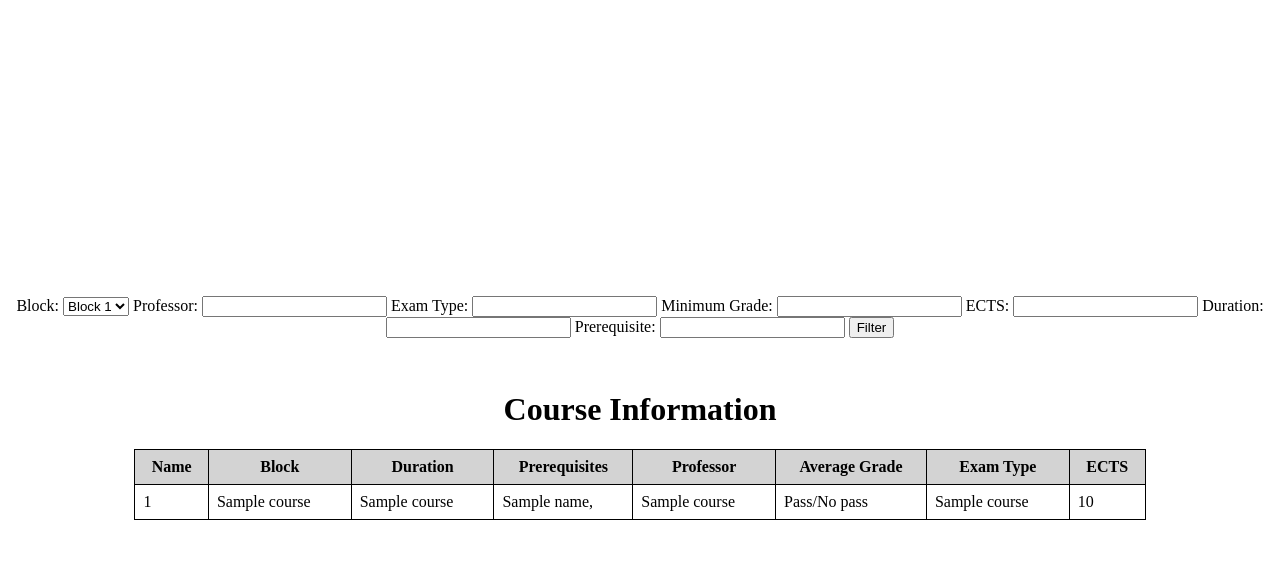
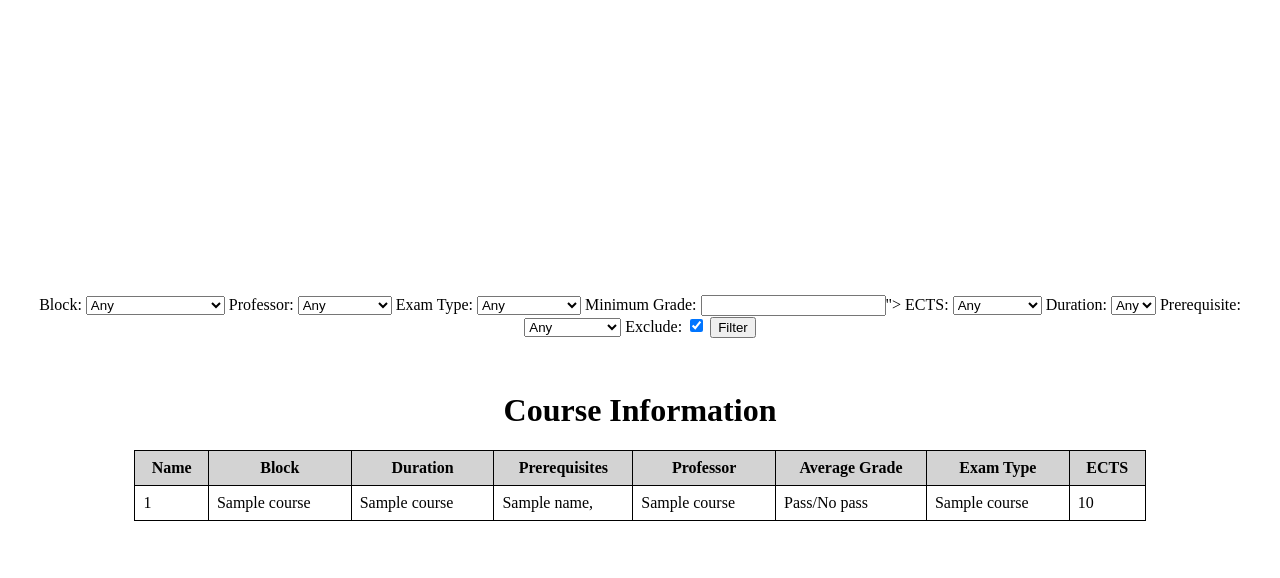
Before and after one commit to Seisision/DIS-project-2023-Group73, a Flask app: template Course_Finder/templates/home.html in a window 1280 px wide. Shown: the top 578 px of the page. Run offline with Flask 3, Linux system fonts and the light colour scheme; the template is opened without the code that fills it: most values are stand-ins (such as "Sample title", 1, 10 or a date in 2020); form fields are guessed from the names that the template uses; some libraries are stand-ins or nearby versions.

Commit message:
filtering fixes and filterform template additions
changes to the filterform:
added input sumbmit
added persistent dropdowns for the relevant fields relating to courses (or input field in avg grades case)
added a checkbox for the prereqs to exclude prerequisite if checked
moved some comments for clarity

code changes:
added code to fetch the relevant fields from the database
refactored the filter selections to match the form and fetch changes
(now it actually works instead of crashing)
logic for reversing the prerequisite course filter added
added a check for "none" to allow for blank filter selection

```diff
--- a/Course_Finder/app.py
+++ b/Course_Finder/app.py
@@ -33,6 +33,30 @@
     conn = get_db_conn()
     curs = conn.cursor()
 
+    # Fetch blocks
+    curs.execute("SELECT DISTINCT number FROM Block ORDER BY number")
+    blocks = [record[0] for record in curs.fetchall()]
+
+    # Fetch professors
+    curs.execute("SELECT DISTINCT name FROM Professor ORDER BY name")
+    professor = [record[0] for record in curs.fetchall()]
+
+    # Fetch exam types
+    curs.execute("SELECT DISTINCT name FROM ExamType ORDER BY name")
+    exam_type = [record[0] for record in curs.fetchall()]
+
+    # fetch ects
+    curs.execute("SELECT DISTINCT ECTS FROM Course ORDER BY ECTS")
+    ects = [record[0] for record in curs.fetchall()]
+
+    # fetch prerequisites
+    curs.execute("SELECT DISTINCT name FROM Course ORDER BY name")
+    prerequisites = [record[0] for record in curs.fetchall()]
+
+    # fetch duration
+    curs.execute("SELECT DISTINCT duration FROM Course ORDER BY duration")
+    duration = [record[0] for record in curs.fetchall()]
+
     # Join tables to fetch course data
     query = """
         SELECT c.name, b.number AS block, c.duration, array_agg(pr.name) AS prerequisites, p.name AS professor, cr.average_grade, et.name AS exam_type, c.ECTS
@@ -46,15 +70,13 @@
         LEFT JOIN ExamType et ON et.id = cet.exam_type_id
         LEFT JOIN CourseBlock cb ON cb.course_id = c.id
         LEFT JOIN Block b ON b.number = cb.block_number
-        GROUP BY c.id, b.number, p.name, cr.average_grade, et.name
     """
-
+    # Handle filtering form submission
+    # Retrieve filtering criteria from the request object
+    # Construct the SQL query with the filtering conditions
+    # Execute the query and fetch the filtered data
+    # Assign the filtered data to a variable for rendering
     if request.method == 'POST':
-        # Handle filtering form submission
-        # Retrieve filtering criteria from the request object
-        # Construct the SQL query with the filtering conditions
-        # Execute the query and fetch the filtered data
-        # Assign the filtered data to a variable for rendering
         selected_block = request.form.get('block')
         selected_professor = request.form.get('professor')
         selected_exam_type = request.form.get('exam_type')
@@ -62,24 +84,51 @@
         selected_ects = request.form.get('ects')
         selected_duration = request.form.get('duration')
         selected_prerequisite = request.form.get('prerequisite')
+        exclude_prerequisite = 'exclude_prerequisite' in request.form
 
-        if selected_block:
-            query += f" AND b.number = {selected_block}"
-        if selected_professor:
-            query += f" AND p.name = '{selected_professor}'"
-        if selected_exam_type:
-            query += f" AND et.name = '{selected_exam_type}'"
+
+        query_conditions = []
+        if selected_block and selected_block != 'None':
+            query_conditions.append(f"b.number = {selected_block}")
+
+        if selected_professor and selected_professor != 'None':
+            query_conditions.append(f"p.name = '{selected_professor}'")
+
+        if selected_exam_type and selected_exam_type != 'None':
+            query_conditions.append(f"et.name = '{selected_exam_type}'")
+
         if selected_grade:
-            query += f" AND cr.average_grade >= {selected_grade}"
-        if selected_ects:
-            query += f" AND c.ECTS = {selected_ects}"
-        if selected_duration:
-            query += f" AND c.duration = {selected_duration}"
-        if selected_prerequisite:
-            query += f" AND pr.name = '{selected_prerequisite}'"
+            query_conditions.append(f"cr.average_grade >= {selected_grade}")
+
+        if selected_ects and selected_ects != 'None':
+            query_conditions.append(f"c.ECTS = {selected_ects}")
+
+        if selected_duration and selected_duration != 'None':
+            query_conditions.append(f"c.duration = {selected_duration}")
+
+        prerequisite_condition = ""
+        if selected_prerequisite and selected_prerequisite != 'None':
+            prerequisite_condition = """
+            EXISTS (
+                SELECT 1
+                FROM CoursePrerequisite cp
+                JOIN Course pr ON cp.prerequisite_course_id = pr.id
+                WHERE cp.course_id = c.id AND pr.name = '%s'
+            )
+            """ % selected_prerequisite
+            if exclude_prerequisite:
+                prerequisite_condition = "NOT " + prerequisite_condition
+            query_conditions.append(prerequisite_condition)
+
+    if query_conditions:
+        query += " WHERE " + " AND ".join(query_conditions)
+
+    query += """
+        GROUP BY c.id, b.number, p.name, cr.average_grade, et.name
+    """
 
     curs.execute(query)
     data = curs.fetchall()
     conn.close()
 
-    return render_template('home.html', data=data)
+    return render_template('home.html', data=data, blocks=blocks, professors=professor, exam_types=exam_type, ects=ects, durations=duration, prerequisites=prerequisites, form=request.form)
--- a/Course_Finder/templates/home.html
+++ b/Course_Finder/templates/home.html
@@ -45,30 +45,82 @@
     <div class="filterForm">
         <form method="POST">
             <label for="block">Block:</label>
-            <select name="block" id=block>
-                <option value="1">Block 1</option>
-                <option value="2">Block 2</option>
-                <option value="3">Block 3</option>
-                <option value="4">Block 4</option>
+            <select name="block" id="block">
+                <option value="">Any</option>
+                {% for block in blocks %}
+                    {% if block|string == request.form.get('block') %}
+                        <option value="{{ block }}" selected>Block {{ block }}</option>
+                    {% else %}
+                        <option value="{{ block }}">Block {{ block }}</option>
+                    {% endif %}
+                {% endfor %}
             </select>
 
             <label for="professor">Professor:</label>
-            <input type="text" id="professor" name="professor">
+            <select name="professor" id="professor">
+                <option value="">Any</option>
+                {% for prof in professors %}
+                    {% if prof|string == request.form.get('professor') %}
+                        <option value="{{ prof }}" selected>{{ prof }}</option>
+                    {% else %}
+                        <option value="{{ prof }}">{{ prof }}</option>
+                    {% endif %}
+                {% endfor %}
+            </select>
 
             <label for="exam_type">Exam Type:</label>
-            <input type="text" id="exam_type" name="exam_type">
+            <select name="exam_type" id="exam_type">
+                <option value="">Any</option>
+                {% for exam in exam_types %}
+                    {% if exam|string == request.form.get('exam_type') %}
+                        <option value="{{ exam }}" selected>{{ exam }}</option>
+                    {% else %}
+                        <option value="{{ exam }}">{{ exam }}</option>
+                    {% endif %}
+                {% endfor %}
+            </select>
 
             <label for="grade">Minimum Grade:</label>
-            <input type="number" id="grade" name="grade">
+            <input type="number" id="grade" name="grade" value="{{ form.get('grade') if form.get('grade') }}">
 
             <label for="ects">ECTS:</label>
-            <input type="number" id="ects" name="ects">
+            <select name="ects" id="ects">
+                <option value="">Any</option>
+                {% for e in ects %}
+                    {% if e|string == request.form.get('ects') %}
+                        <option value="{{ e }}" selected>{{ e }}</option>
+                    {% else %}
+                        <option value="{{ e }}">{{ e }}</option>
+                    {% endif %}
+                {% endfor %}
+            </select>
 
             <label for="duration">Duration:</label>
-            <input type="number" id="duration" name="duration">
+            <select name="duration" id="duration">
+                <option value="">Any</option>
+                {% for d in durations %}
+                    {% if d|string == request.form.get('duration') %}
+                        <option value="{{ d }}" selected>{{ d }}</option>
+                    {% else %}
+                        <option value="{{ d }}">{{ d }}</option>
+                    {% endif %}
+                {% endfor %}
+            </select>
 
             <label for="prerequisite">Prerequisite:</label>
-            <input type="text" id="prerequisite" name="prerequisite">
+            <select name="prerequisite" id="prerequisite">
+                <option value="">Any</option>
+                {% for prerequisite in prerequisites %}
+                    {% if prerequisite|string == request.form.get('prerequisite') %}
+                        <option value="{{ prerequisite }}" selected>{{ prerequisite }}</option>
+                    {% else %}
+                        <option value="{{ prerequisite }}">{{ prerequisite }}</option>
+                    {% endif %}
+                {% endfor %}
+            </select>
+            <label for="exclude_prerequisite">Exclude:</label>
+            <input type="checkbox" id="exclude_prerequisite" name="exclude_prerequisite" {% if form.get('exclude_prerequisite') %}checked{% endif %}>
+
 
             <input type="submit" value="Filter">
         </form>
```
